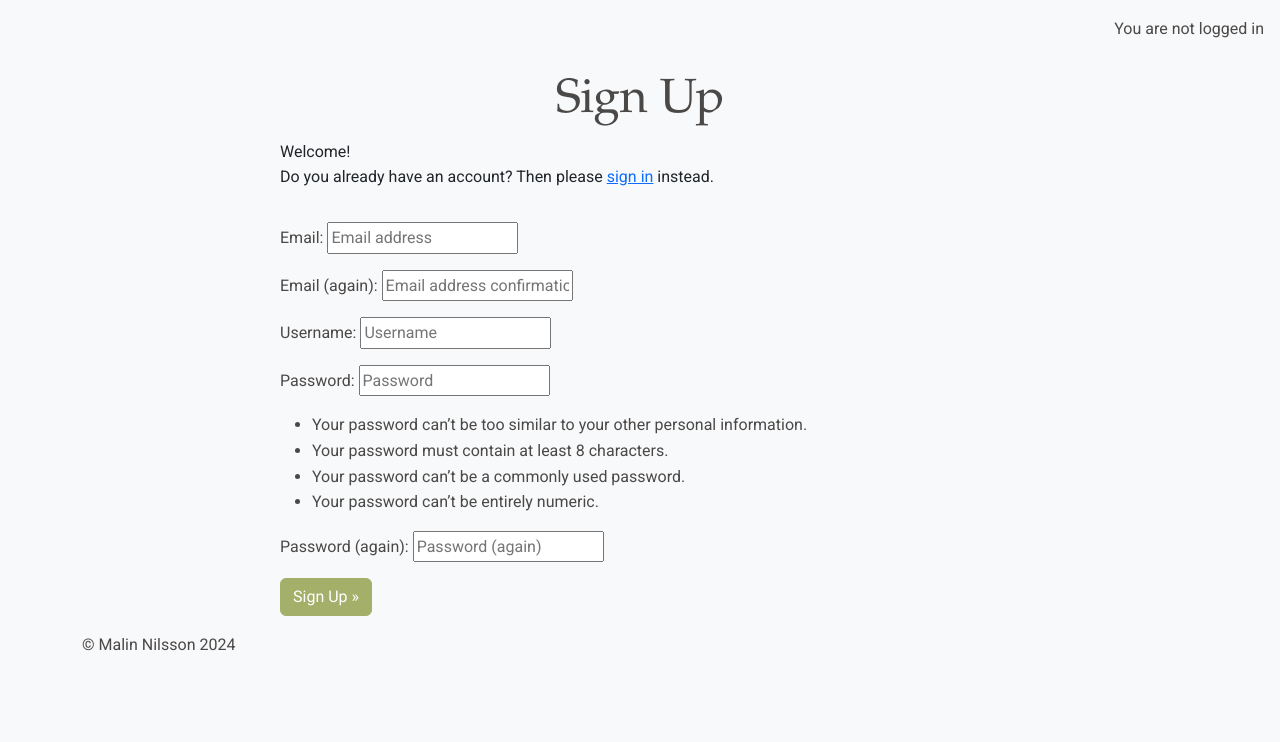
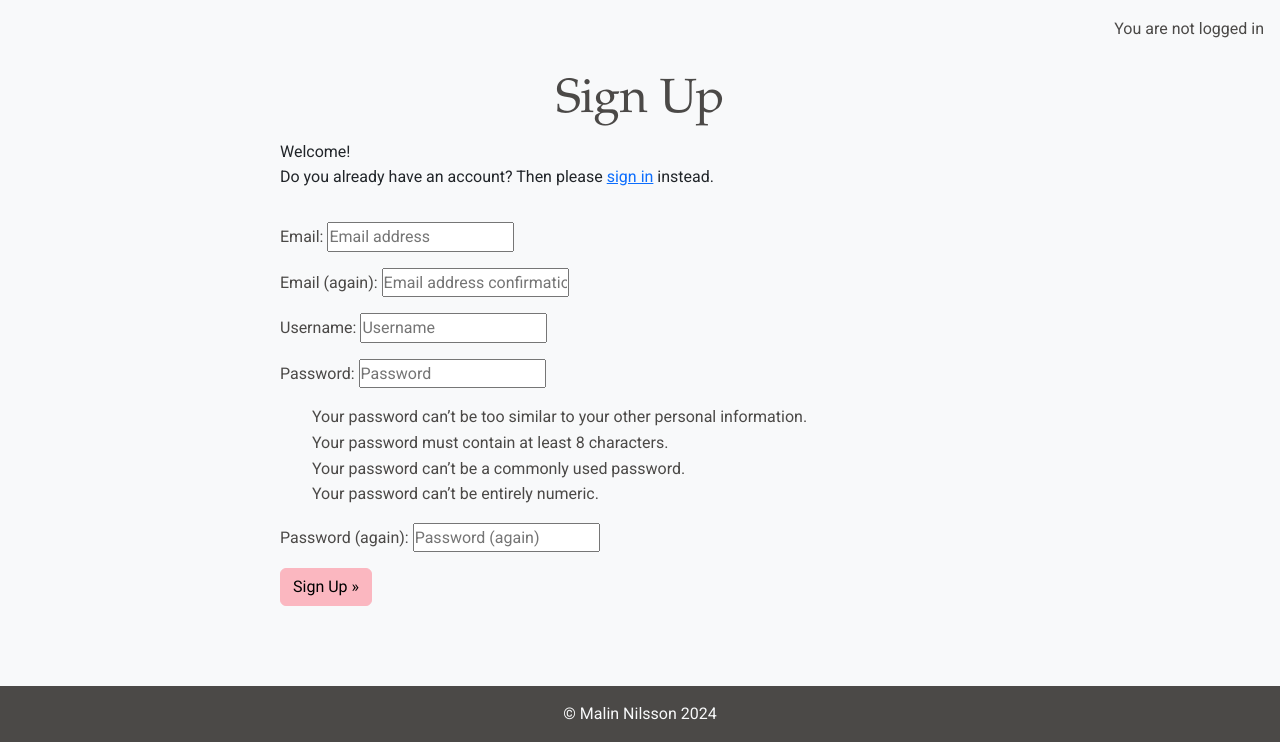
Before and after one commit to Malinchristina/handbook-for-burnout, a Django app: page /accounts/signup/ in a window 1280 px wide. Shown: the part 58-800 px from the top of the page. Run offline with Django 5.2, Linux system fonts and the light colour scheme; some libraries are stand-ins or nearby versions.

Commit message:
style, links, footer, remove disc in ul.

```diff
--- a/activities/templates/activities/activities_list.html
+++ b/activities/templates/activities/activities_list.html
@@ -4,7 +4,7 @@
         <h3 class="activity_name">{{ activity.activity_name }}</h3>
         <p>{{ activity.description }}</p>
         {% if activity.url_link %}
-        <p><a href="{{ activity.url_link }}" target="_blank">{{ activity.url_link }}</a></p>
+        <p><a href="{{ activity.url_link }}" class="activity-link" target="_blank">{{ activity.url_link }}</a></p>
         {% endif %}
         <p><strong>{{ activity.get_level_display }}</strong></p>
         <a class="ext-link" href="{% url 'reviews' activity.pk %}">Reviews</a>
--- a/activities/templates/activities/base_activities.html
+++ b/activities/templates/activities/base_activities.html
@@ -30,7 +30,7 @@
   </div>
 
   <!-- Button to go back one page -->
-  <input class="btn btn-primary" type="button" id="back-one-page" value="Previous page" onClick="javascript:history.go(-1);">
+  <input class="btn btn-primary previous-btn" type="button" id="back-one-page" value="Previous page" onClick="javascript:history.go(-1);">
 {% endblock %}
 
 {% block extras %}
--- a/static/css/base.css
+++ b/static/css/base.css
@@ -1,6 +1,15 @@
 @import url('https://fonts.googleapis.com/css2?family=EB+Garamond:wght@400;500;600&family=Roboto:wght@400;500&display=swap');
 
 /* General */
+
+* {
+  padding: 0;
+  margin: 0;
+}
+
+main {
+  flex: 1 0 auto;
+}
 
 .heading {
   font-family: Garamond, serif;
@@ -23,13 +32,21 @@ body {
   background-color: #f8f9fa;
 }
 
-.activity-p {
-  padding: 20px 5px 0 10px;
+.btn-primary {
+  background-color: #FBB7C0;
+  border-color: #FBB7C0;
+  color: black;
 }
 
-.btn-primary {
-  background-color: #A4AF69;
-  border-color: #A4AF69;
+.btn-primary:hover {
+  background-color: #DC136C;
+  border-color: #DC136C;
+  color: #4B4947;
+  color: white;
+}
+
+ul {
+  list-style-type: none;
 }
 
 /* index */
@@ -144,12 +161,24 @@ body {
 
 /* Activities */
 
-/*.ext-link {
-  padding-bottom: 10px;
-}*/
-
 .activity_name {
   margin-top: 20px;
+}
+
+.activity-p {
+  padding: 20px 5px 0 10px;
+}
+
+.activity-link {
+  display: inline-block;
+  text-overflow: ellipsis;
+  width: 20em;
+  white-space: nowrap;
+  overflow: hidden;
+}
+
+.previous-btn {
+  margin-left: 31px;
 }
 
 /* Sign out */
@@ -157,3 +186,18 @@ body {
 .sign-out-h {
   text-align: left;
 }
+
+/* Footer */
+
+.footer {
+  position: fixed;
+  left: 0;
+  height: 7vh;
+  bottom: 0px;
+  width: 100%;
+  background-color: #4B4947;
+  display: flex;
+  justify-content: center;
+  align-items: center;
+  color: #f8f9fa;
+}
--- a/templates/includes/footer.html
+++ b/templates/includes/footer.html
@@ -3,8 +3,8 @@
 <footer class="bg-light text-center text-lg-start mt-auto py-3">
   <div class="container">
     <div class="row">
-      <div class="col">
-        <p class="mb-0">&copy; Malin Nilsson 2024</p>
+      <div class="col footer">
+        <p class="mb-0 footer-p">&copy; Malin Nilsson 2024</p>
       </div>
     </div>
   </div>
```
